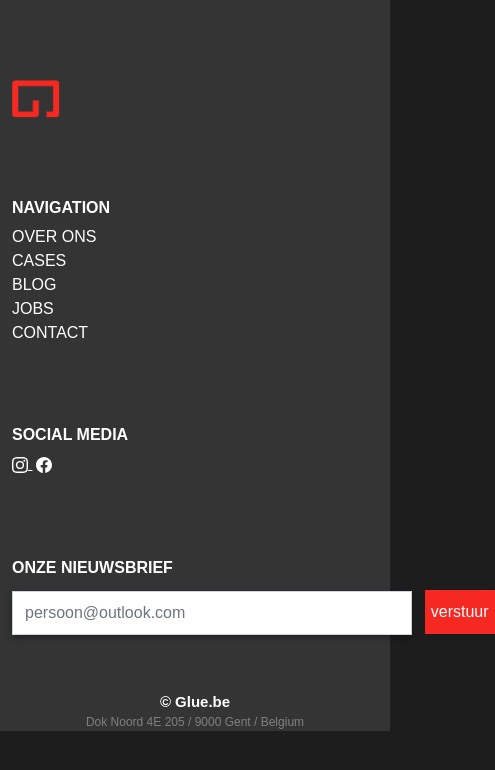
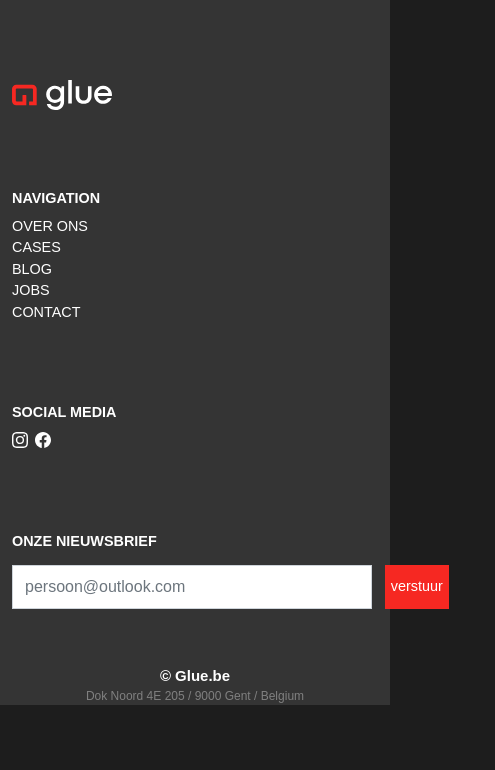
Before and after one commit to ThibautDelporte98/Groep3-remakeGlue, a website: page index.html in a window 390 px wide. Shown: the whole page, 495 px wide, since content can reach past the window. Drawn offline with Linux system fonts and the light colour scheme.

Commit message:
footer responsive

```diff
--- a/index.html
+++ b/index.html
@@ -14,7 +14,7 @@
         <div class="container">
           <div class="row">
             <div class="c-footer__logo col-md-12 col-lg-2 col-xl-2">
-                <img  src="img/logo.png" width="48" height="38" alt="glue-logo" />
+                <img  src="img/glue-logo.svg" width="100" alt="glue-logo" />
             </div>
             <div class="c-footer__nav1 col-sm-12 col-lg-2 center">
               <h4 class="c-footer__nav--title">NAVIGATION</h4>
--- a/scss/_component.footer.scss
+++ b/scss/_component.footer.scss
@@ -1,75 +1,78 @@
-.c-footer {
+.c-footer{
     background-color: $component-background;
-  font-size: 1rem;
-  height: 100%;
-  width: 100%;
-  &__nav--title {
-    font-size: 1rem;
+    font-size: 0.9rem;
+    &__nav--title{
+        font-size: 0.9rem;
         font-weight: 700;
+        margin-top: 5rem;
         color: $text-color;
-    margin-top: 5rem;
     }
-  &__nav--link {
+    &__nav--link{
         display: flex;
         flex-direction: column;
         text-decoration: none;
         color: $text-color;
     }
-  &__input {
-    width: 25rem;
+    &__input{
+        width: 27rem;
+
+        @include media-breakpoint-down("xxl"){
+            width: 22.5rem;
         }
-  &__form {
+        @include media-breakpoint-only("lg"){
+            width: 18rem;
+        }
+        @include media-breakpoint-only("md"){
+        width: 22.5rem;
+        }
+    }
+    &__form{
         display: flex;
         flex-direction: row;
-  }
-  &__logo {
+    }&__logo{
         margin-top: 5rem;
-  }
-  &__nav--instagram {
+
+    }&__nav--instagram{
         color: white;
         margin-right: 0.2rem;
-  }
-  &__nav--facebook {
+        text-decoration: none;
+    }&__nav--facebook{
         color: white;
     }
-  &__copyright {
+    &__copyright{
         margin-top: 3.5rem;
         text-align: center;
         color: $text-color;
         font-size: 15px;
         font-weight: bold;
     }
-  &__adress {
+    &__adress{
         text-align: center;
         color: gray;
         font-size: 12px;
-  }
-  &__button {
+    }&__button{
         margin-top: 7.13rem;
         margin-left: 0.8rem;
-    width: 6rem;
+        width: 5rem;
         height: 2.75rem;
         border: none;
-    background-color: $button-background-color;
+        background-color:$button-background-color ;
         color: $text-color;
-    box-shadow: rgba(0, 0, 0, 0.15) 0px 3px 7px;
-    transition:0.5s ease;
         &:hover{
+            border-color: red;
             background-color: $component-background;
-       border: 2px solid $button-background-color;
-       transition: 0.2s ease-in-out;
+            transform:2s ease ;
         }
+
     }
 }
 
-.form {
-  &-floating {
+.form{
+    &-floating{
         display: flex;
         flex-direction: row;
     }
-  &-control {
-    margin-top: 0.64rem;
+    &-control{margin-top: 0.8rem;
         height: 2.75rem;
-    box-shadow: rgba(0, 0, 0, 0.35) 0px 3px 7px;
     }
 }
```
Also changed, not shown: dist/styles.css, img/glue-logo.svg (added). Lines whose indentation alone changed are shown as unchanged.
